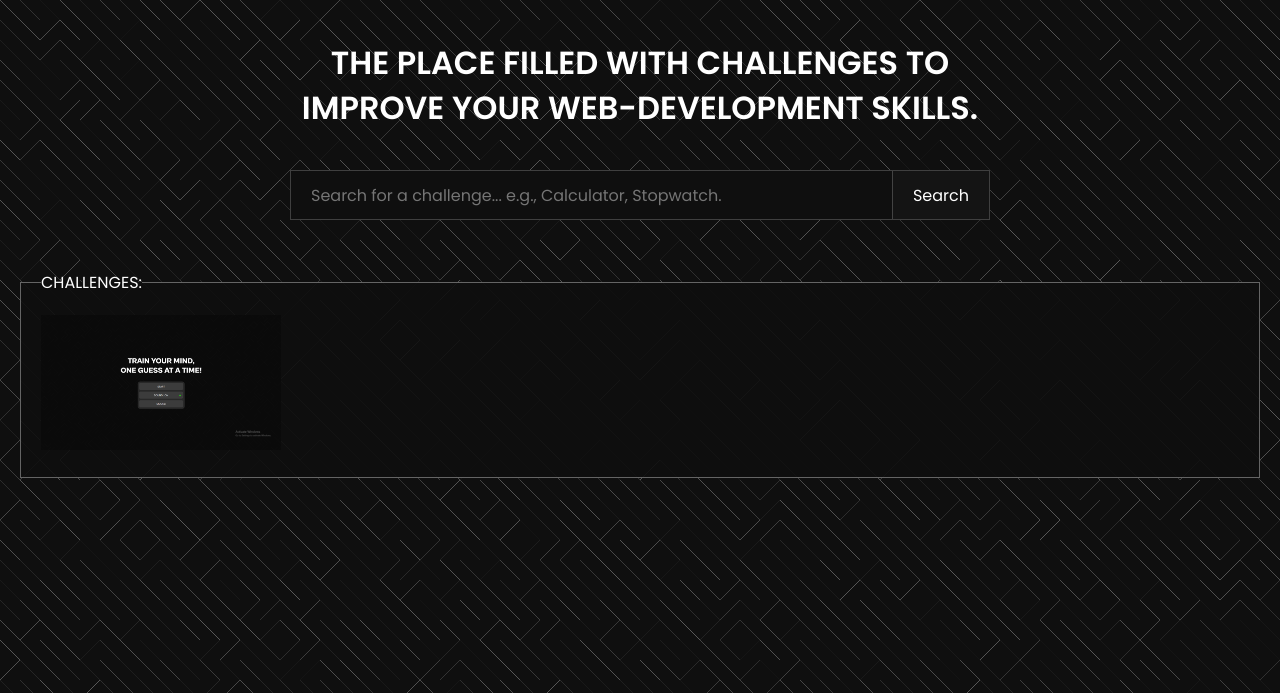
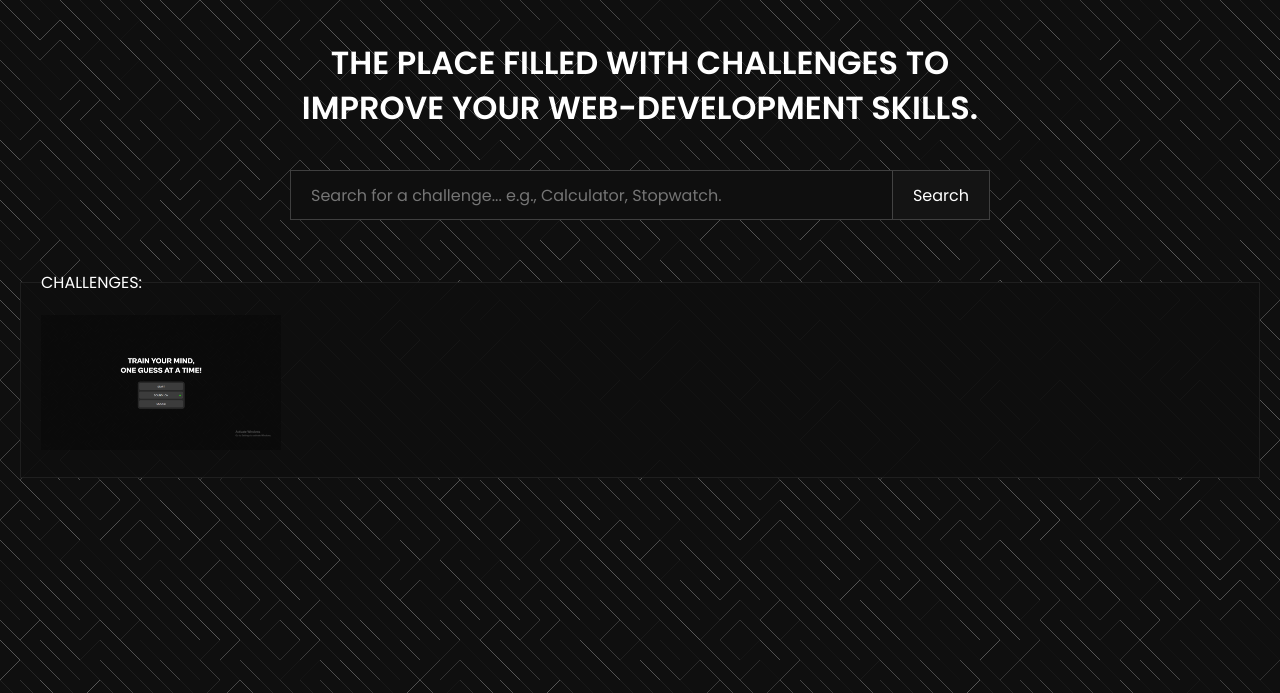
Before and after one commit to FESOO1/solve-problems, a plain HTML site: page index.html in a window 1280 px wide. Shown: the top 693 px of the page. Drawn offline with Linux system fonts and the light colour scheme.

Commit message:
Working on it.

```diff
--- a/styles/main.css
+++ b/styles/main.css
@@ -105,7 +105,7 @@
 /* SP OUTPUT INNER */
 
 .sp-output-inner {
-    border: 1px solid rgb(100,100,100);
+    border: 1px solid rgba(100, 100, 100, 0.2);
     padding: 20px;
     background-color: rgba(15, 15, 15, 0.9);
 }
```
